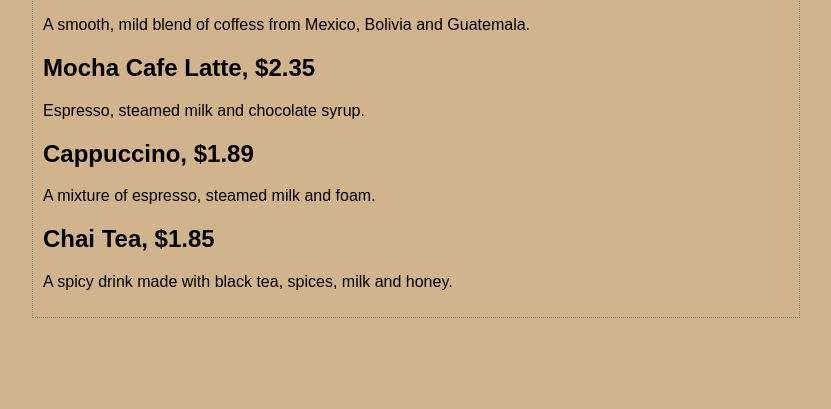
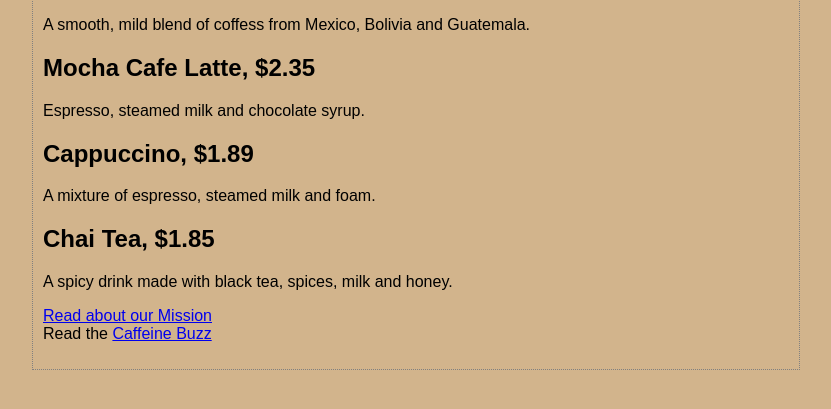
Before and after one commit to WangChaooooo/daydayup.github.io, a plain HTML site: page index.html in a window 1280 px wide. Shown: the part 131-540 px from the top of the page, without its empty margins (224-1055 px from the left). Drawn offline with Linux system fonts and the light colour scheme.

Commit message:
index change

```diff
--- a/index.html
+++ b/index.html
@@ -30,6 +30,11 @@
 
 	<h2>Chai Tea, $1.85</h2>
 	<p>A spicy drink made with black tea, spices, milk and honey.</p>
+	<p>
+		<a href="mission.html">Read about our Mission</a>
+		<br>
+		Read the <a href="http://buzz.headfirstlabs.com">Caffeine Buzz</a>
+	</p>
 
 </body>
 
```
